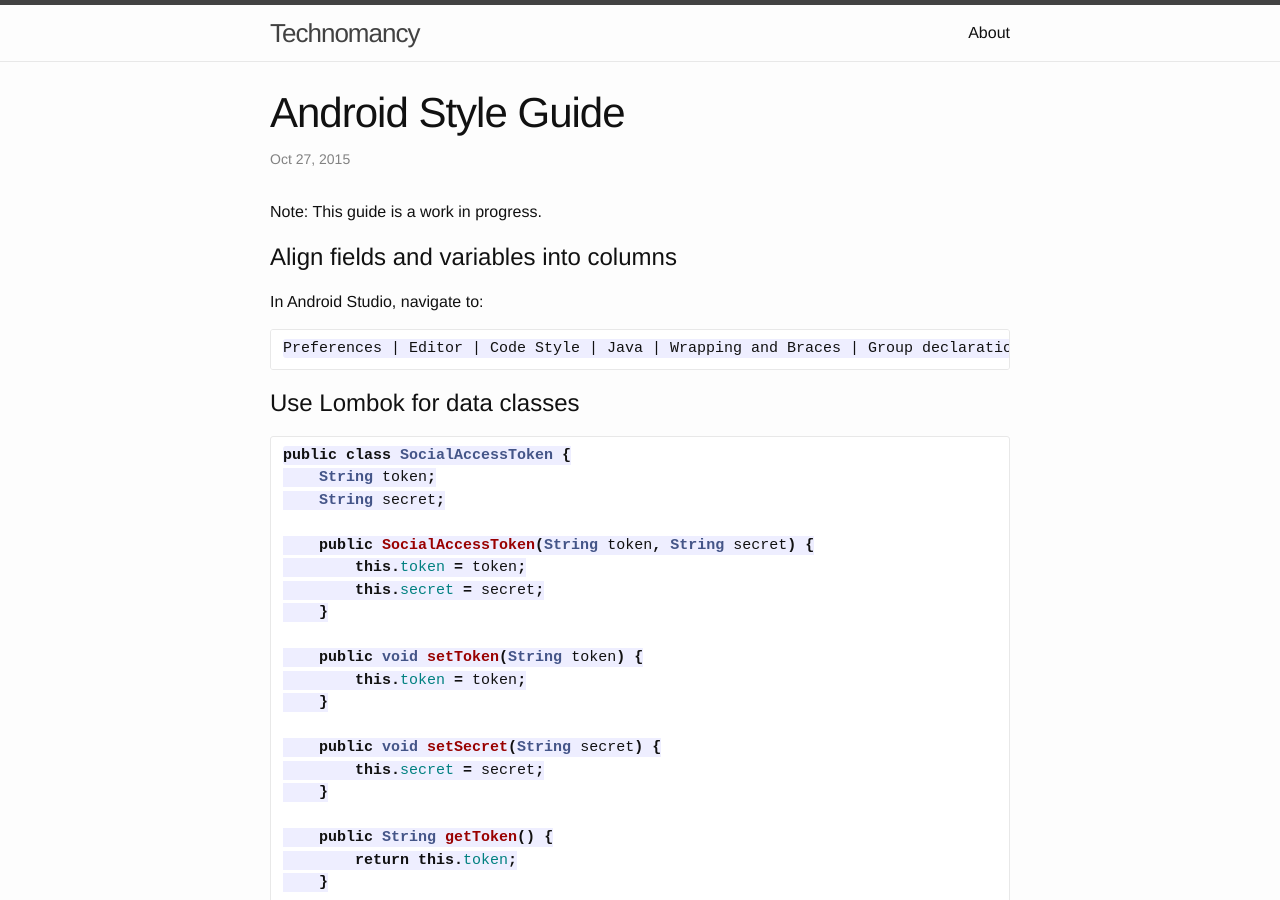
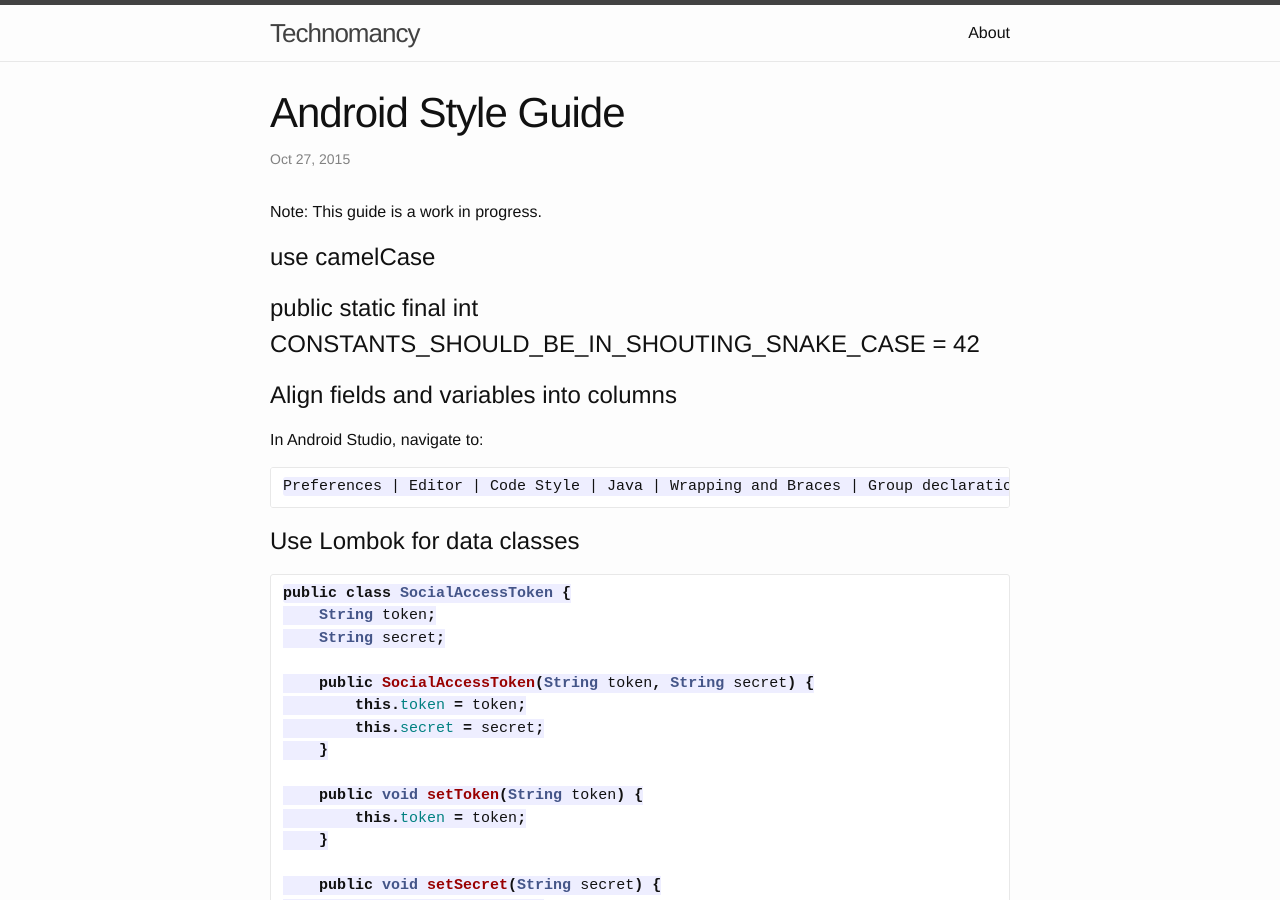
Before and after one commit to eliasbagley/eliasbagley.github.io, a Jekyll site: the page built from _posts/2015-10-27-android-style-guide.markdown, in a window 1280 px wide and 900 px high. Built offline with Jekyll 4.4.1, drawn with Linux system fonts in a browser that asks for light colours; Markdown is read by kramdown in place of the engine named in the settings; comment, search, counter and statistics services are not loaded.

Commit message:
Update style guide

```diff
--- a/_posts/2015-10-27-android-style-guide.markdown
+++ b/_posts/2015-10-27-android-style-guide.markdown
@@ -7,6 +7,10 @@ categories: android
 ---
 
 Note: This guide is a work in progress.
+
+# use camelCase
+
+# public static final int CONSTANTS_SHOULD_BE_IN_SHOUTING_SNAKE_CASE = 42
 
 # Align fields and variables into columns
 
```
